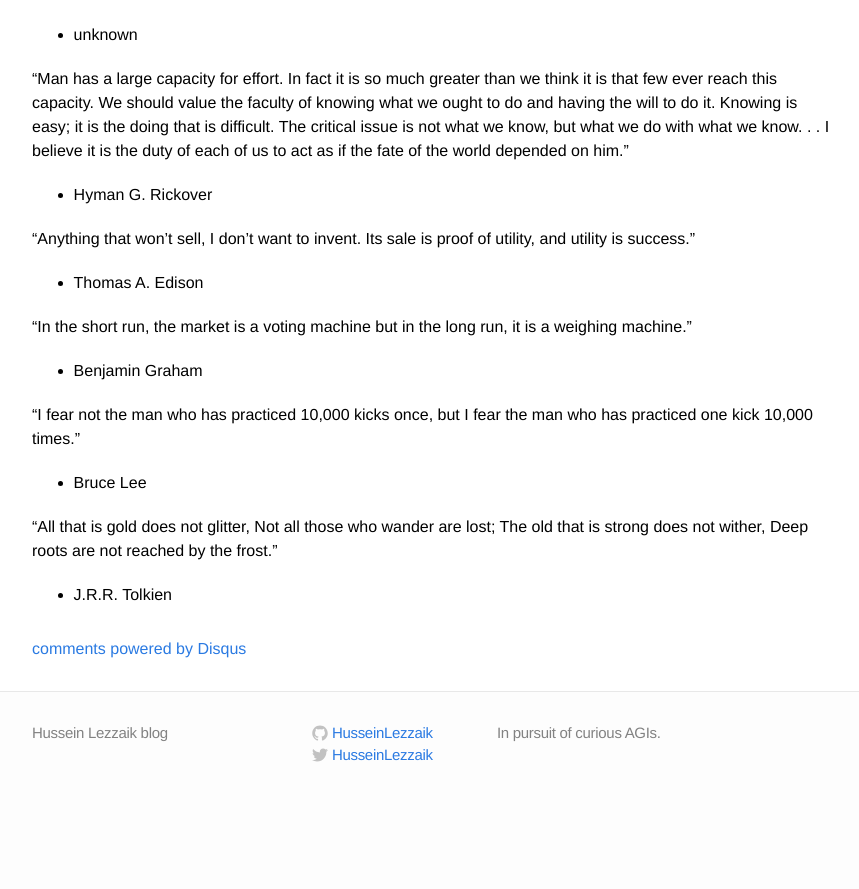
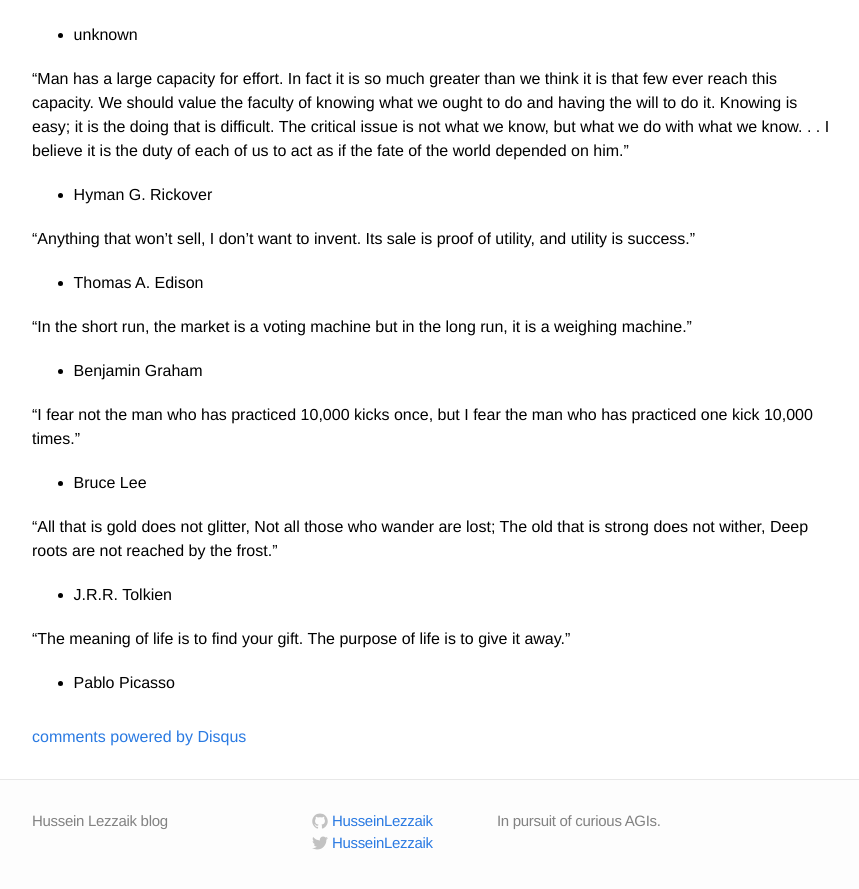
Before and after one commit to HusseinLezzaik/husseinlezzaik.github.io, a Jekyll site: the page built from _posts/2023-07-01-Quotes.md, in a window 1280 px wide and 900 px high, scrolled down 43510 px. Shown: the top 889 px of the window, without its empty margins (208-1067 px from the left). Built offline with Jekyll 4.4.1, drawn with Linux system fonts in a browser that asks for light colours; comment, search, counter and statistics services are not loaded; before the commit the page ends 44322 px from its top, so only the background shows below that.

Commit message:
Update 2023-07-01-Quotes.md

```diff
--- a/_posts/2023-07-01-Quotes.md
+++ b/_posts/2023-07-01-Quotes.md
@@ -1646,3 +1646,7 @@ The old that is strong does not wither,
 Deep roots are not reached by the frost.”
 
 - J.R.R. Tolkien
+
+“The meaning of life is to find your gift. The purpose of life is to give it away.”
+
+- Pablo Picasso
```
